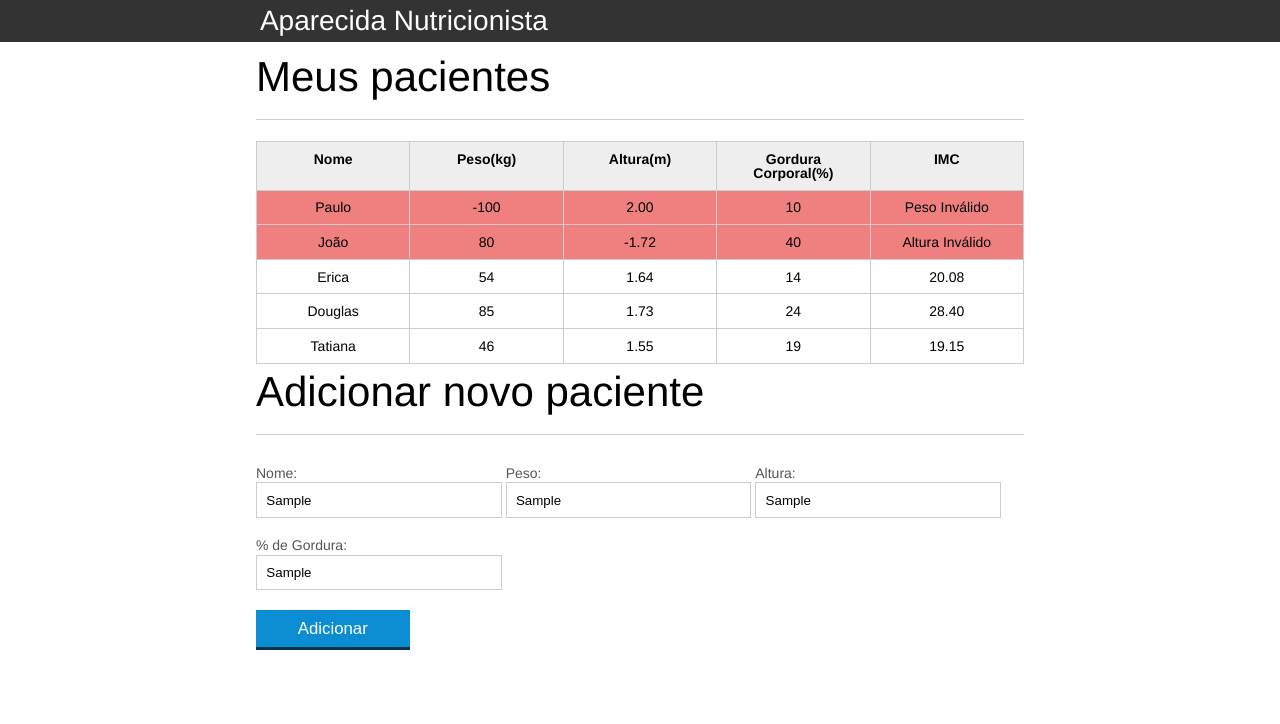
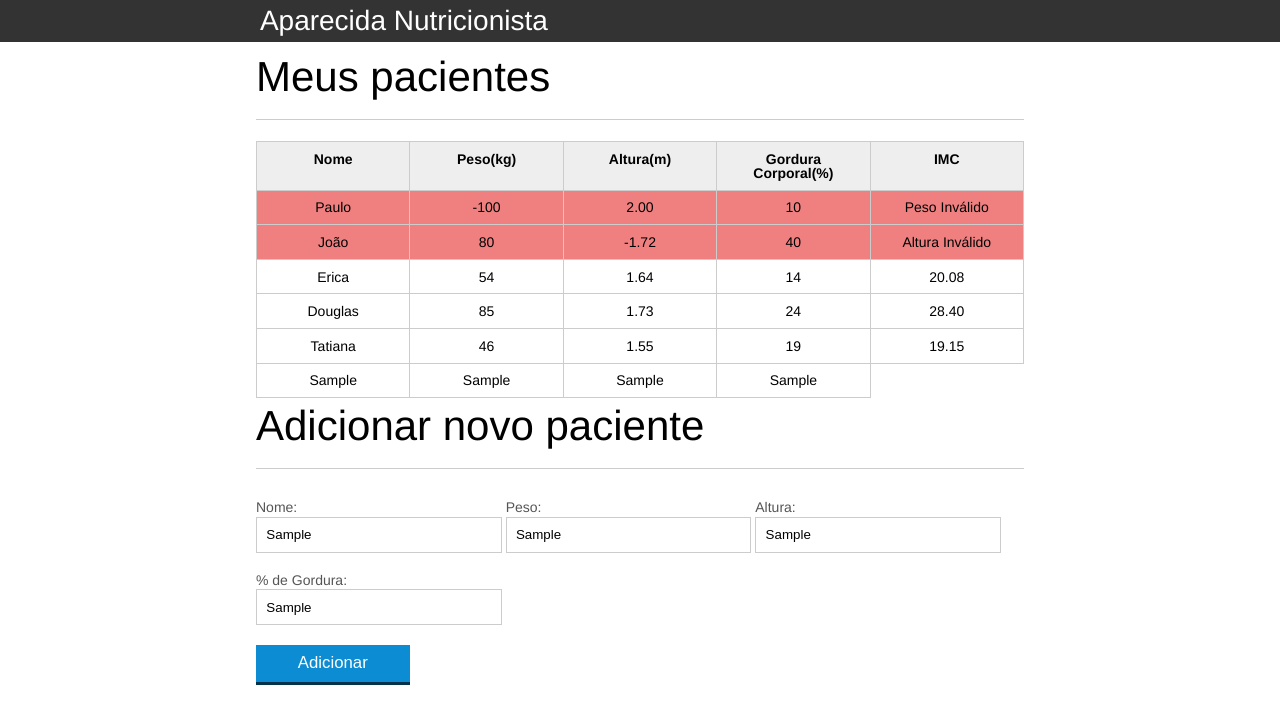
Before and after one commit to Feok/teste, a plain HTML site: page index.html in a window 1280 px wide. Both pictures are taken after typing "Sample", "Sample", "Sample", "Sample" into the empty fields and a click on the button "Adicionar". Drawn offline with Linux system fonts and the light colour scheme.

Commit message:
aula 04 - parte 03

```diff
--- a/index.html
+++ b/index.html
@@ -78,7 +78,7 @@
 
 		<section class="container">
 			<h2 id="titulo-form">Adicionar novo paciente</h2>
-			<form>
+			<form id="form-adiciona">
 				<div class="grupo">
 					<label for="nome">Nome:</label>
 					<input id="nome" name="nome" type="text" placeholder="digite o nome do seu paciente" class="campo">
--- a/js/principal.js
+++ b/js/principal.js
@@ -40,5 +40,33 @@ for(var i = 0; i < pacientes.length; i++) {
 var botaoAdicionar = document.querySelector("#adicionar-paciente");
 botaoAdicionar.addEventListener("click", function(event){
     event.preventDefault();
-    console.log("oi eu sou o botao e fui clicado.");
+
+    var form = document.querySelector("#form-adiciona");
+
+    var nome = form.nome.value;
+    var peso = form.peso.value;
+    var altura = form.altura.value;
+    var gordura = form.gordura.value;
+
+    var pacienteTr = document.createElement("tr");
+
+    var nomeTd = document.createElement("td");
+    var pesoTd = document.createElement("td");
+    var alturaTd = document.createElement("td");
+    var gorduraTd = document.createElement("td");
+    var imcTd = document.createElement("td");
+
+    nomeTd.textContent = nome;
+    pesoTd.textContent = peso;
+    alturaTd.textContent = altura;
+    gorduraTd.textContent = gordura;
+
+    pacienteTr.appendChild(nomeTd);
+    pacienteTr.appendChild(pesoTd);
+    pacienteTr.appendChild(alturaTd);
+    pacienteTr.appendChild(gorduraTd);
+
+    var tabela = document.querySelector("#tabela-pacientes");
+
+    tabela.appendChild(pacienteTr);
 });
```
